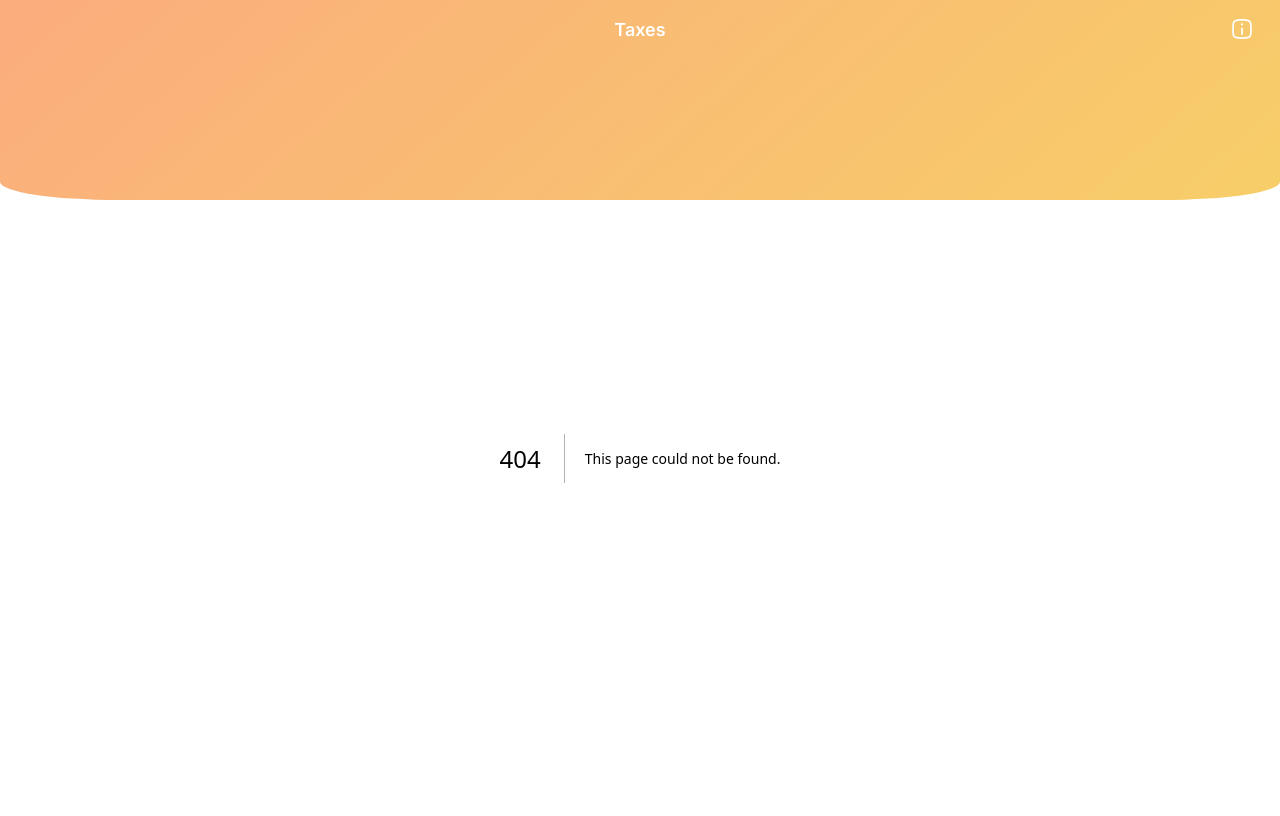
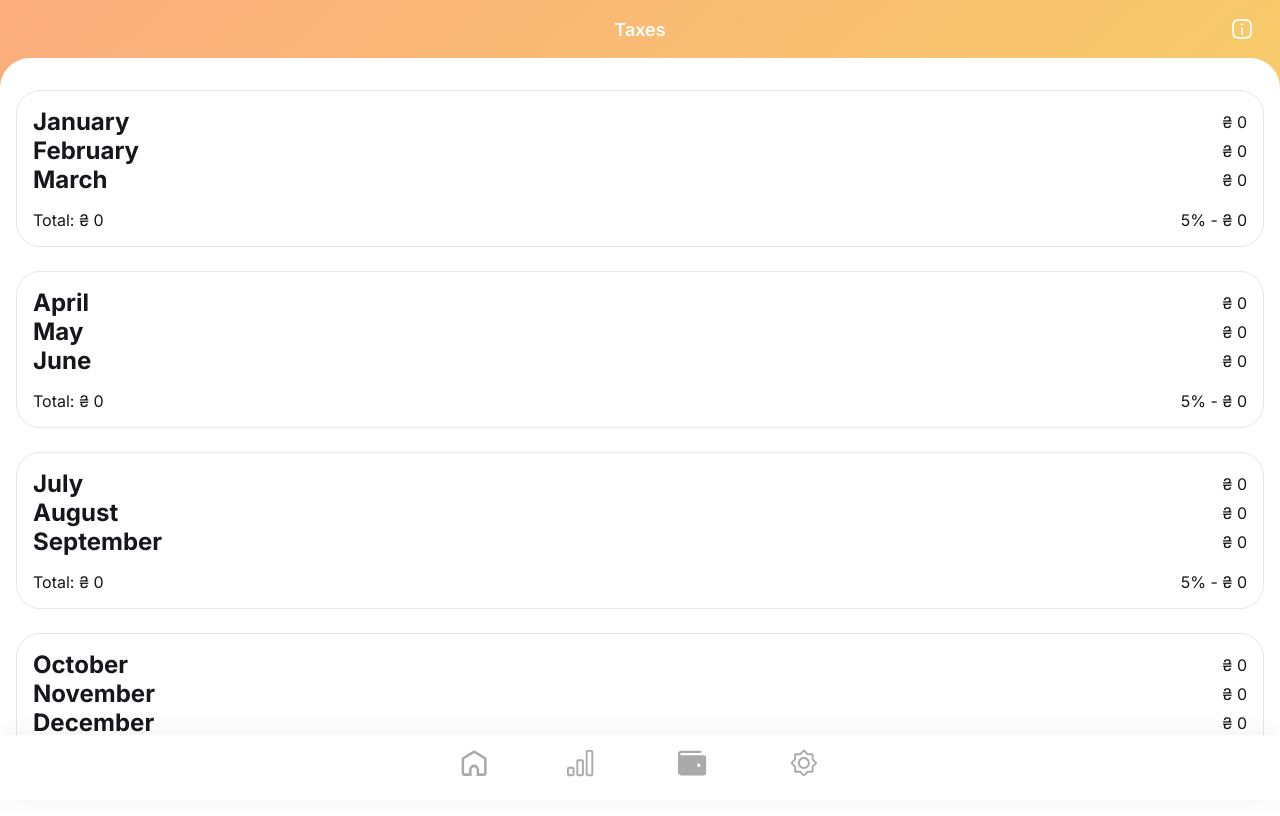
Before and after one commit to emmabaka/wallet, a Next.js app: page /taxes in a window 1280 px wide. Before the commit this address had no page. Shown: the top 816 px of the page. Built offline with nearby package versions, Linux system fonts and the light colour scheme; no server answers; the database is empty; sample sign-in values are in the browser's storage.

Commit message:
feat: taxes pages

```diff
--- /dev/null
+++ b/src/app/taxes/page.tsx
@@ -0,0 +1,33 @@
+"use client";
+
+import { useEffect, useState } from "react";
+import { useRouter } from "next/navigation";
+import { auth } from "@/firebase";
+import LoaderCircle from "@/components/Loaders/LoaderCircle";
+import Navigation from "@/components/Navigation/Navigation";
+import Taxes from "@/components/Taxes/Taxes";
+
+const StatisticPage = () => {
+  const [isLoading, setLoading] = useState(true);
+  const router = useRouter();
+
+  useEffect(() => {
+    auth.onAuthStateChanged((user) => {
+      if (user?.email) {
+        setLoading(false);
+      } else {
+        router.push("/login");
+      }
+    });
+    // eslint-disable-next-line react-hooks/exhaustive-deps
+  }, [auth]);
+
+  return (
+    <>
+      <main>{isLoading ? <LoaderCircle /> : <Taxes />}</main>
+      <Navigation />
+    </>
+  );
+};
+
+export default StatisticPage;
--- a/src/components/Home/Home.tsx
+++ b/src/components/Home/Home.tsx
@@ -1,5 +1,4 @@
 import { useState } from "react";
-import { ToastContainer } from "react-toastify";
 import AddExpenseButton from "../AddExpenseButton/AddExpenseButton";
 import AddExpenseForm from "../AddExpenseForm/AddExpenseForm";
 import Card from "../Card/Card";
--- /dev/null
+++ b/src/components/Taxes/Taxes.module.scss
@@ -0,0 +1,32 @@
+.taxesPage {
+  width: 100%;
+  padding: 32px 16px 80px;
+  border-radius: 30px 30px 0 0;
+  background: #fff;
+
+  display: flex;
+  flex-direction: column;
+  gap: 24px;
+}
+
+.quarterWrapper {
+  border-radius: 24px;
+  border: 1px solid rgba(0, 0, 0, 0.1);
+  padding: 16px;
+}
+
+.taxMonth {
+  color: #17161d;
+  display: flex;
+  align-items: center;
+  justify-content: space-between;
+}
+
+.quarterSum {
+  color: #17161d;
+  margin-top: 16px;
+  font-size: 16px;
+  display: flex;
+  align-items: center;
+  justify-content: space-between;
+}
--- /dev/null
+++ b/src/components/Taxes/Taxes.tsx
@@ -0,0 +1,100 @@
+"use client";
+
+import clsx from "clsx";
+import s from "./Taxes.module.scss";
+import { useEffect, useState } from "react";
+import { auth, db } from "@/firebase";
+import { collection } from "firebase/firestore";
+import { getHistory } from "@/utils/getHistory";
+
+const Taxes = () => {
+  const [taxData, setTaxData] = useState<{ [key: string]: number }>({
+    January: 0,
+    February: 0,
+    March: 0,
+    April: 0,
+    May: 0,
+    June: 0,
+    July: 0,
+    August: 0,
+    September: 0,
+    October: 0,
+    November: 0,
+    December: 0,
+  });
+
+  useEffect(() => {
+    auth.onAuthStateChanged(async (user) => {
+      if (user) {
+        const transactionsCollectionRef = collection(db, user.uid);
+        const data = await getHistory(transactionsCollectionRef);
+
+        if (data) {
+          const months = Object.keys(taxData);
+
+          const incomeData = data
+            .filter((item) => item.status === "income")
+            .map((item) => ({
+              amount: item.amount,
+              month: months[new Date(item.date).getMonth()],
+            }));
+
+          setTaxData((prev) => {
+            const updatedData = { ...prev };
+
+            incomeData.forEach((item) => {
+              updatedData[item.month] = Number(item.amount);
+            });
+
+            return updatedData;
+          });
+        }
+      }
+    });
+  }, []);
+
+  const taxQuarters = Object.keys(taxData).reduce(
+    (acc: string[][], month, index) => {
+      if (index % 3 === 0) {
+        acc.push(Object.keys(taxData).slice(index, index + 3));
+      }
+      return acc;
+    },
+    []
+  );
+
+  return (
+    <div className={clsx(s.taxesPage, "container")}>
+      {taxQuarters.map((quarter, idx) => {
+        const quarterSum = quarter
+          .reduce((acc, month) => {
+            acc += taxData[month];
+            return acc;
+          }, 0)
+          .toFixed(2)
+          .replace(".00", "");
+
+        const quarterSumMinusFivePercent = (Number(quarterSum) * 0.05)
+          .toFixed(2)
+          .replace(".00", "");
+
+        return (
+          <div className={s.quarterWrapper} key={idx}>
+            {quarter.map((month) => (
+              <div className={s.taxMonth} key={idx}>
+                <h2>{month}</h2>
+                <p>₴ {taxData[month]}</p>
+              </div>
+            ))}
+            <p className={s.quarterSum}>
+              Total: ₴ {quarterSum}
+              <span>5% - ₴ {quarterSumMinusFivePercent}</span>
+            </p>
+          </div>
+        );
+      })}
+    </div>
+  );
+};
+
+export default Taxes;
--- /dev/null
+++ b/src/utils/constants.ts
@@ -0,0 +1 @@
+export const USD_TO_UAH = 39.72;
```
Also changed, not shown: src/components/Settings/Settings.module.scss (+22 -5 lines), src/components/Settings/Settings.tsx (+8 -0 lines), src/components/TotalBalance/TotalBalance.tsx (+7 -1 lines).
